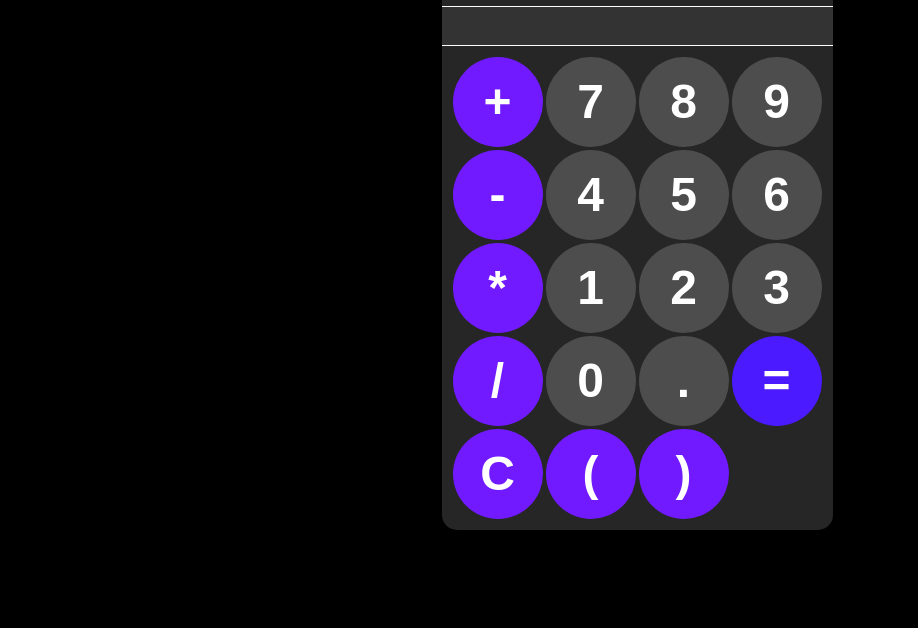
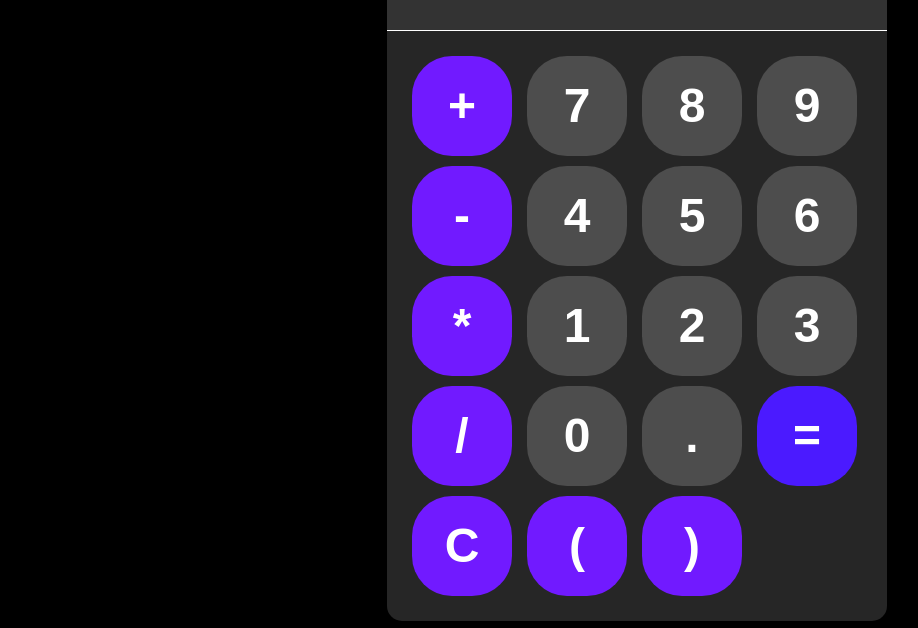
Before and after one commit to EwanQuelo/calculatrice, a plain HTML site: page index.html in a window 1280 px wide. Shown: the part 172-800 px from the top of the page, without its empty margins (3-921 px from the left). Drawn offline with Linux system fonts and the light colour scheme.

Commit message:
Add files via upload

```diff
--- a/style.css
+++ b/style.css
@@ -1,5 +1,4 @@
-
-body{
+body {
     margin: 0;
     display: flex;
     justify-content: center;
@@ -7,36 +6,81 @@ body{
     height: 100vh;
     background-color: hsl(0, 0%, 0%);
 }
+
 /* CALCULATRICE */
-@media screen and (min-width: 800px) {
-    #calculatrice{
+
+
+#calculatrice {
+    font-family: Arial, sans-serif;
+    background-color: hsl(0, 0%, 15%);
+    border-radius: 15px;
+    max-width: 500px;
+    overflow: hidden;
+}
+
+#resultat {
+    width: 100%;
+    padding: 10px;
+    font-size: 2rem;
+    text-align: left;
+    border: none;
+    background-color: hsl(0, 0%, 20%);
+    color: white;
+    border-top: solid white 1px;
+    border-bottom: solid white 1px;
+}
+
+#touches {
+    display: grid;
+    grid-template-columns: repeat(4, 1fr);
+    gap: 3px;
+    padding: 11px;
+}
+
+button {
+    width: 85px;
+    height: 85px;
+    border-radius: 35px;
+    border: none;
+    background-color: hsl(0, 0%, 30%);
+    color: white;
+    font-size: 3rem;
+    font-weight: bold;
+    cursor: pointer;
+}
+
+@media screen and (min-width: 1280px) {
+    #calculatrice {
         font-family: Arial, sans-serif;
         background-color: hsl(0, 0%, 15%);
         border-radius: 15px;
         max-width: 500px;
         overflow: hidden;
     }
-    #resultat{
+
+    #resultat {
         width: 100%;
         padding: 20px;
-        font-size: 5rem;
+        font-size: 4rem;
         text-align: left;
         border: none;
         background-color: hsl(0, 0%, 20%);
         color: white;
-        border-top: solid white 1px ;
-        border-bottom: solid white 1px ;
+        border-top: solid white 1px;
+        border-bottom: solid white 1px;
     }
-    #touches{
+
+    #touches {
         display: grid;
         grid-template-columns: repeat(4, 1fr);
         gap: 10px;
         padding: 25px;
     }
-    button{
+
+    button {
         width: 100px;
         height: 100px;
-        border-radius: 50px;
+        border-radius: 40px;
         border: none;
         background-color: hsl(0, 0%, 30%);
         color: white;
@@ -44,65 +88,38 @@ body{
         font-weight: bold;
         cursor: pointer;
     }
-  }
-#calculatrice{
-    font-family: Arial, sans-serif;
-    background-color: hsl(0, 0%, 15%);
-    border-radius: 15px;
-    max-width: 500px;
-    overflow: hidden;
 }
-#resultat{
-    width: 100%;
-    padding: 10px;
-    font-size: 1rem;
-    text-align: left;
-    border: none;
-    background-color: hsl(0, 0%, 20%);
-    color: white;
-    border-top: solid white 1px ;
-    border-bottom: solid white 1px ;
-}
-#touches{
-    display: grid;
-    grid-template-columns: repeat(4, 1fr);
-    gap: 3px;
-    padding: 11px;
-}
-button{
-    width: 90px;
-    height: 90px;
-    border-radius: 50px;
-    border: none;
-    background-color: hsl(0, 0%, 30%);
-    color: white;
-    font-size: 3rem;
-    font-weight: bold;
-    cursor: pointer;
-}
-button:hover{
+
+
+button:hover {
     background-color: hsl(0, 0%, 40%);
 }
-button:active{
+
+button:active {
     background-color: hsl(0, 0%, 50%);
 }
-.operator-btn{
+
+.operator-btn {
     background-color: hsl(263, 100%, 55%);
 }
-.operator-btn:hover{
+
+.operator-btn:hover {
     background-color: hsl(263, 100%, 65%);
 }
-.operator-btn:active{
+
+.operator-btn:active {
     background-color: hsl(263, 100%, 75%);
 }
 
-.result{
+.result {
     background-color: hsl(253, 100%, 55%);
 }
-.result:hover{
+
+.result:hover {
     background-color: hsl(253, 100%, 65%);
 }
-.result:active{
+
+.result:active {
     background-color: hsl(253, 100%, 75%);
 }
 
@@ -124,16 +141,7 @@ h1 {
     width: 60px;
     height: 60px;
 }
+
 .redirection img:hover {
-    filter: brightness(0.5) ;
+    filter: brightness(0.5);
 }
-/* .redirection h2 {
-    font-family: Arial, sans-serif;
-    display: flex;
-    position: absolute;
-    top: 10px;
-    left: 95px;
-    font-size: 1rem;
-    color: white;
-    text-align: center;
-} */
```
